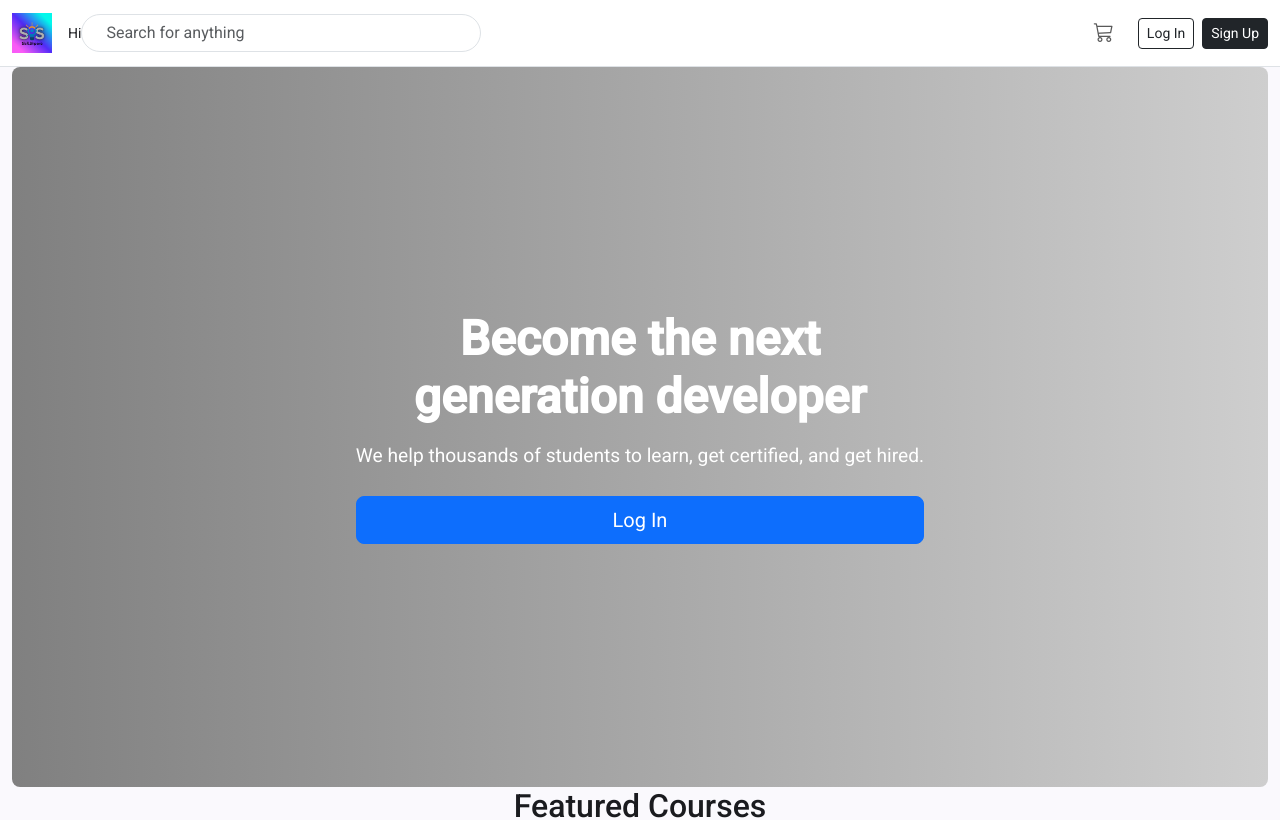
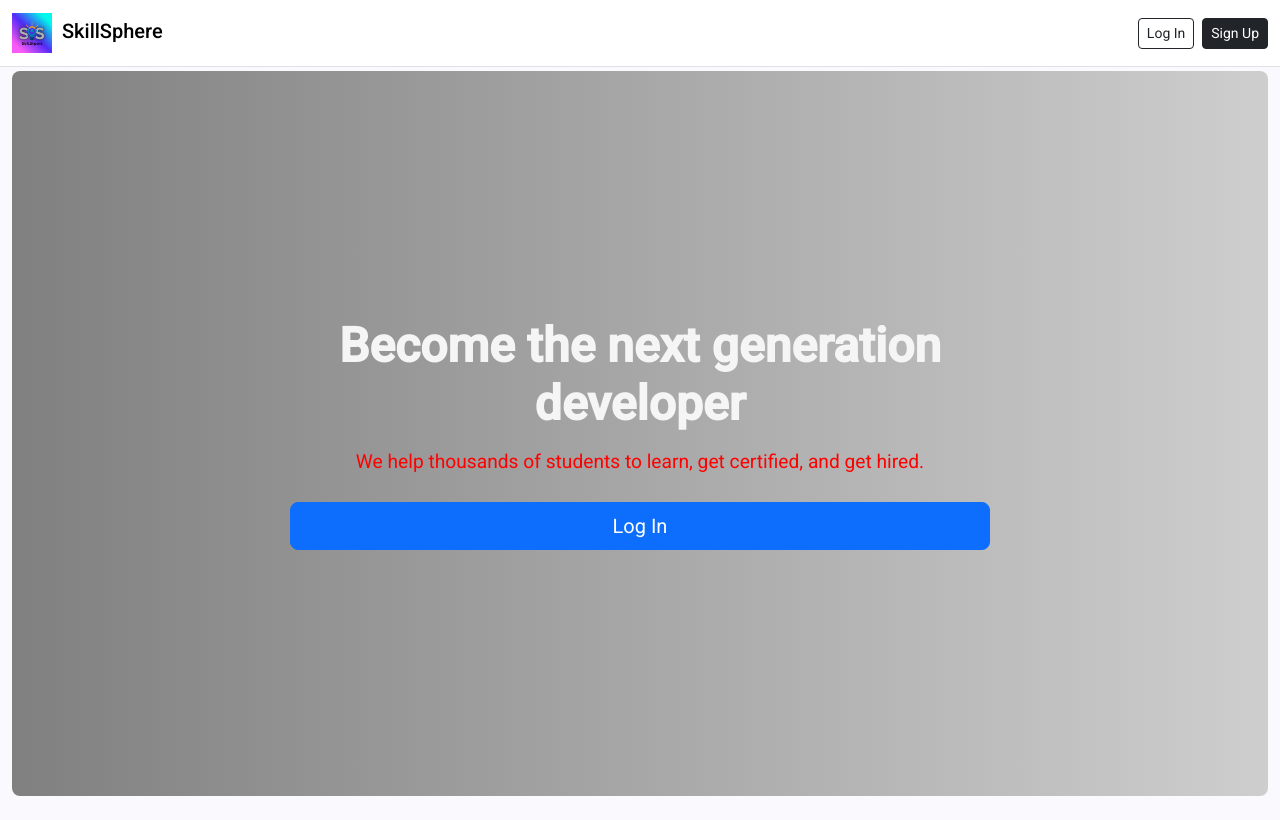
Before and after one commit to Abhishekb23/SkillsSphere, an Angular app in the folder skillsphere-frontend/: page / in a window 1280 px wide. Shown: the top 820 px of the page. Built offline with nearby package versions, Linux system fonts and the light colour scheme; no server answers.

Commit message:
dashboard & navbar improvements.

```diff
--- a/skillsphere-frontend/src/app/common/navbar/navbar.css
+++ b/skillsphere-frontend/src/app/common/navbar/navbar.css
@@ -4,3 +4,13 @@
 .navbar .dropdown-menu {
   min-width: 200px;
 }
+.skill-sphere{
+  font-weight: 500;
+  color: black;
+  margin-left: 10px;
+}
+.user-name{
+  margin-left: 60px;
+  font-size: medium;
+  font-weight: 400;
+}
--- a/skillsphere-frontend/src/app/common/navbar/navbar.html
+++ b/skillsphere-frontend/src/app/common/navbar/navbar.html
@@ -3,20 +3,25 @@
     <!-- Logo -->
     <a class="navbar-brand fw-bold" href="#">
       <img src="./assets/icon.png" alt="SkillSphere" width="40" height="auto">
+      <span class="skill-sphere">SkillSphere</span>
     </a>
+
 
     <!-- Toggler for mobile -->
     <button class="navbar-toggler" type="button" data-bs-toggle="collapse" data-bs-target="#navbarContent">
       <span class="navbar-toggler-icon"></span>
     </button>
-   <div class="admin-title">Hi {{userName}} </div>
 
     <div class="collapse navbar-collapse" id="navbarContent">
       <!-- Search -->
-      <form class="d-flex flex-grow-1 me-3" role="search">
+      <!-- <form class="d-flex flex-grow-1 me-3" role="search">
         <input class="form-control rounded-pill px-4" type="search" placeholder="Search for anything"
           aria-label="Search">
-      </form>
+      </form> -->
+
+      <div class="d-flex flex-grow-1 me-3">
+        <span *ngIf="isAuthenticated" class="user-name">Hello, {{userName}} </span>
+      </div>
 
       <ul class="navbar-nav align-items-center">
         <li class="nav-item me-3" *ngIf="isAuthenticated && !isAdmin">
@@ -26,14 +31,14 @@
         <!-- Only for Admin -->
         <li class="nav-item me-3" *ngIf="isAuthenticated && isAdmin">
           <a class="btn  btn-sm" routerLink="/">
-             New Course
+            New Course
           </a>
         </li>
 
         <li class="nav-item me-3" *ngIf="isAuthenticated && !isAdmin">
           <a class="nav-link" routerLink="/">Offers</a>
         </li>
-        <li class="nav-item me-3">
+        <li class="nav-item me-3" *ngIf="isAuthenticated">
           <a class="nav-link position-relative" href="#">
             <i class="bi bi-cart3 fs-5"></i>
           </a>
--- a/skillsphere-frontend/src/app/common/navbar/navbar.ts
+++ b/skillsphere-frontend/src/app/common/navbar/navbar.ts
@@ -14,7 +14,7 @@ import { Toaster } from '../toaster/toaster';
 export class Navbar {
   isAdmin: boolean = false;
   isAuthenticated: boolean = false;
-@Input() userName: string|null = '';
+  @Input() userName: string | null = '';
 
   constructor(public authService: AuthService) {
     this.isAuthenticated = authService.isAuthenticated();
--- a/skillsphere-frontend/src/app/dashboard/dashboard.css
+++ b/skillsphere-frontend/src/app/dashboard/dashboard.css
@@ -1,30 +1,35 @@
-.hero-container {
+.public-content{
+  margin-top: 4px;
+}
+
+.container-one {
   display: flex;
   justify-content: center;
   align-items: center;
-  height: 90vh;
+  height: calc(100vh - 75px);
   background: linear-gradient(to right, gray, #cecece);
-  color: white;
   text-align: center;
   padding: 2rem;
   border-radius: 8px;
 }
 
-.hero-card {
+.card-one {
   background: transparent;
   box-shadow: none;
   max-width: 700px;
 }
 
-.hero-title {
+.title-one {
   font-size: 3rem;
   font-weight: bold;
   margin-bottom: 20px;
+  color: whitesmoke;
 }
 
-.hero-subtitle {
+.subtitle-one {
   font-size: 1.2rem;
   margin-bottom: 30px;
+  color: red;
 }
 
 .modern-slider-wrapper {
--- a/skillsphere-frontend/src/app/dashboard/dashboard.html
+++ b/skillsphere-frontend/src/app/dashboard/dashboard.html
@@ -3,13 +3,12 @@
     <section class="container-fluid">
         <div class="row">
             <div class="col-12">
-                <div class="hero-container mat-elevation-z4">
-                    <mat-card class="hero-card">
-                        <h1 class="hero-title">
-                            Become the next<br />
-                            generation developer
+                <div class="container-one mat-elevation-z4">
+                    <mat-card class="card-one">
+                        <h1 class="title-one">
+                            {{displayedText}}
                         </h1>
-                        <p class="hero-subtitle">
+                        <p class="subtitle-one">
                             We help thousands of students to learn, get certified, and get hired.
                         </p>
                         <a routerLink="/login" class="btn btn-primary btn-lg">Log In</a>
@@ -19,7 +18,7 @@
         </div>
     </section>
     <!-- Featured Courses Section -->
-    <section class="container mb-6">
+    <section class="container mt-4">
         <h2 class="mb-4 text-center">Featured Courses</h2>
         <div class="row g-4">
             <div class="col-md-4" *ngFor="let course of featuredCourses">
--- a/skillsphere-frontend/src/app/dashboard/dashboard.ts
+++ b/skillsphere-frontend/src/app/dashboard/dashboard.ts
@@ -39,6 +39,9 @@ export class Dashboard {
   isAdmin: boolean = false;
   userName: string | null = null;
   testsCount: number = 0;
+  fullText = 'Become the next generation developer';
+  displayedText = '';
+  typingSpeed = 100;
 
   featuredCourses: CourseCard[] = [
     {
@@ -69,24 +72,44 @@ export class Dashboard {
 
   currentSlide = 0;
 
-  constructor(private readonly authService: AuthService, private readonly testService: TestService){ }
+  constructor(private readonly authService: AuthService, private readonly testService: TestService) { }
 
   ngOnInit(): void {
     this.isAuthenticated = this.authService.isAuthenticated();
     this.isAdmin = this.authService.isAdmin();
     this.userName = this.authService.getUserName();
 
-    this.testService.getTestsCount().subscribe({
-      next: (res) => {
-        this.testsCount = res;
-        console.log(this.testsCount);
-      },error: (error) => {
-        console.error(error);
-      }
-    });
+    if (this.isAuthenticated) {
+      this.getTestCounts();
+    } else {
+      this.startTyping();
+    }
 
     setInterval(() => {
       this.currentSlide = (this.currentSlide + 1) % this.imageSlides.length;
     }, 3500); // every 3.5 seconds
   }
+
+  startTyping() {
+    let index = 0;
+    const interval = setInterval(() => {
+      if (index < this.fullText.length) {
+        this.displayedText += this.fullText[index];
+        index++;
+      } else {
+        clearInterval(interval);
+      }
+    }, this.typingSpeed);
+  }
+
+  getTestCounts() {
+    this.testService.getTestsCount().subscribe({
+      next: (res) => {
+        this.testsCount = res;
+        console.log(this.testsCount);
+      }, error: (error) => {
+        console.error(error);
+      }
+    });
+  }
 }
```
Lines whose indentation alone changed are shown as unchanged.
